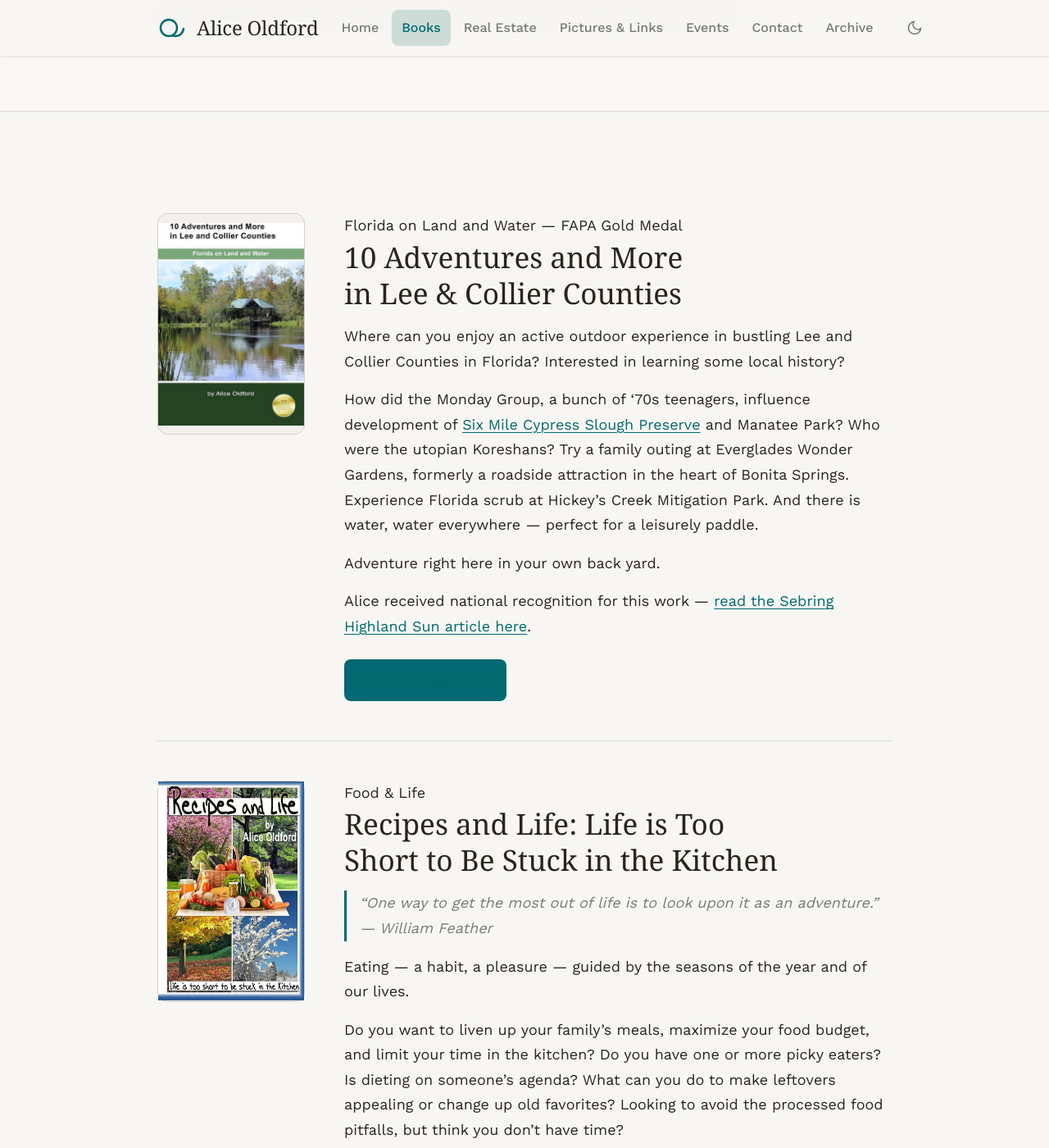
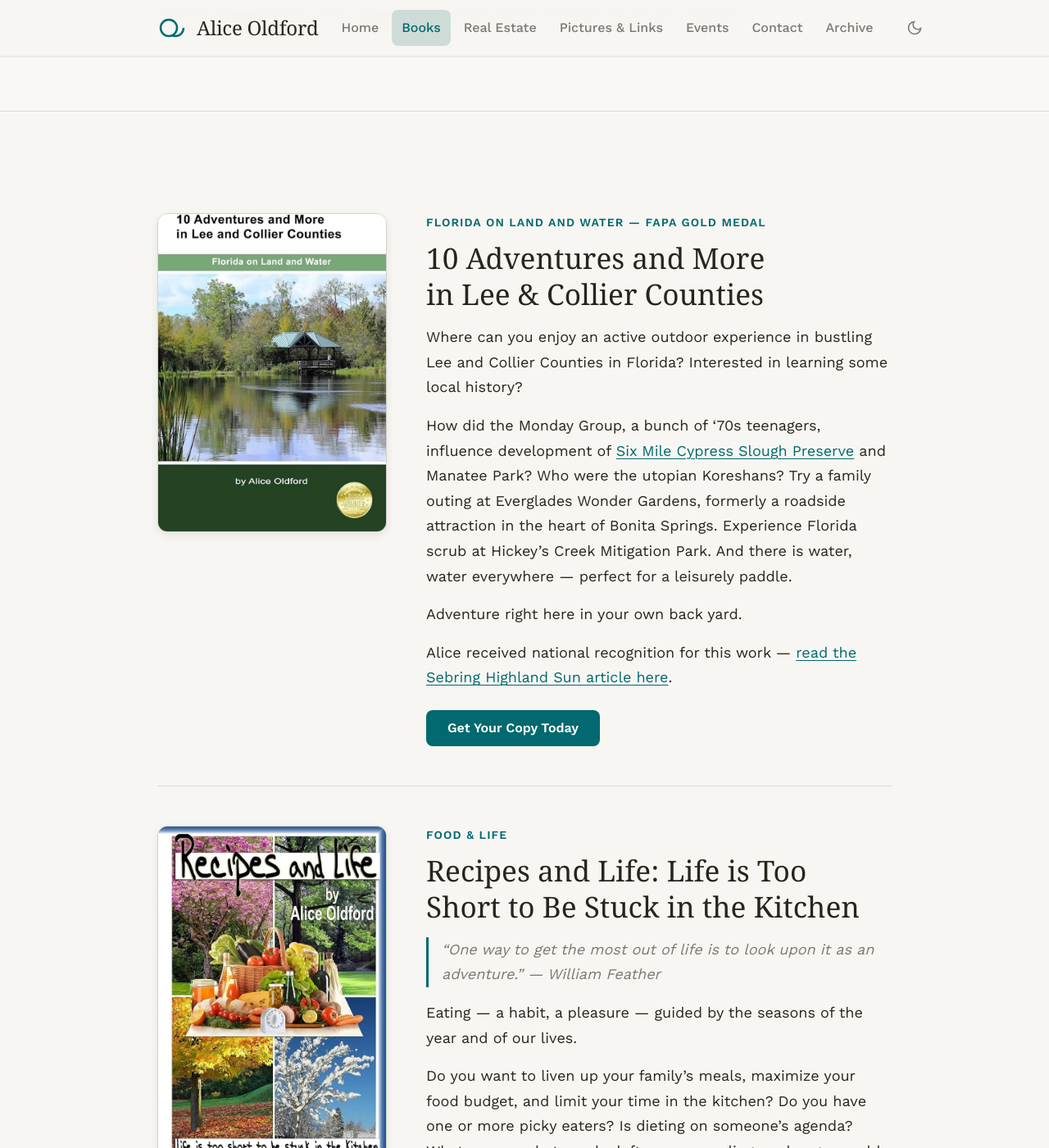
Before and after one commit to stuart-dotcom/aliceoldford.com, a Jekyll site: the page built from books.html, in a window 1280 px wide and 1400 px high, scrolled down 375 px. Shown: the whole window at 82% size. Built offline with Jekyll 4.4.1, drawn with Linux system fonts in a browser that asks for light colours; some web fonts are replaced; some of the changed text lies outside the part shown.

Commit message:
fix(books): larger cover images, correct button text + links, add Amazon author section

```diff
--- a/assets/css/main.css
+++ b/assets/css/main.css
@@ -187,7 +187,6 @@
 .site-footer__nav a { font-size: var(--text-sm); color: var(--color-text-muted); text-decoration: none; }
 .site-footer__nav a:hover { color: var(--color-primary); }
 
-/* ── Bottom bar: copyright left, credit right ─── */
 .site-footer__bottom {
   grid-column: 1 / -1;
   display: flex;
@@ -205,7 +204,6 @@
   color: var(--color-text-faint);
 }
 
-/* ── "Site by — Obsidian Peak Holdings LLC" credit block ── */
 .site-footer__credit {
   display: flex;
   align-items: center;
@@ -213,7 +211,6 @@
   flex-shrink: 0;
 }
 
-/* Plain text label — always visible */
 .site-footer__credit-label {
   font-size: var(--text-xs);
   color: var(--color-text-muted);
@@ -222,7 +219,6 @@
   letter-spacing: 0.01em;
 }
 
-/* Clickable logo link */
 .site-footer__credit-link {
   display: inline-flex;
   align-items: center;
@@ -236,12 +232,6 @@
   box-shadow: 0 0 0 3px oklch(from var(--color-primary) l c h / 0.20);
 }
 
-/*
- * Pill wrapper — clips the PNG into a rounded shape.
- * The logo image is 300×150px (2:1 ratio).
- * We display it at 160×80px — large enough to read clearly,
- * small enough to sit neatly in the footer.
- */
 .site-footer__credit-logo-wrap {
   display: block;
   width: 160px;
@@ -252,10 +242,9 @@
   border: 1px solid oklch(from var(--color-text) l c h / 0.10);
   box-shadow: var(--shadow-sm);
   flex-shrink: 0;
-  padding: 6px 10px; /* breathing room so edges aren't clipped */
-}
-
-/* The image fills the wrapper at its natural ratio */
+  padding: 6px 10px;
+}
+
 .site-footer__credit-logo {
   width: 100%;
   height: 100%;
@@ -271,7 +260,6 @@
     align-items: flex-start;
     gap: var(--space-4);
   }
-  /* Keep the pill a comfortable size on mobile too */
   .site-footer__credit-logo-wrap {
     width: 140px;
     height: 70px;
@@ -282,11 +270,38 @@
 .page-content a { color: var(--color-primary); text-decoration-thickness: 1px; text-underline-offset: 3px; }
 .page-content a:hover { color: var(--color-primary-hover); }
 
-.btn { display: inline-flex; align-items: center; gap: var(--space-2); padding: var(--space-3) var(--space-6); border-radius: var(--radius-md); font-size: var(--text-sm); font-weight: 600; text-decoration: none; cursor: pointer; border: none; min-height: 44px; }
-.btn--primary { background: var(--color-primary); color: var(--color-text-inverse); }
-.btn--primary:hover { background: var(--color-primary-hover); }
-.btn--outline { background: transparent; color: var(--color-primary); border: 1.5px solid var(--color-primary); }
-.btn--outline:hover { background: var(--color-primary-highlight); }
+/* Buttons — color must be explicit so .page-content a never overrides them */
+.btn {
+  display: inline-flex;
+  align-items: center;
+  gap: var(--space-2);
+  padding: var(--space-3) var(--space-6);
+  border-radius: var(--radius-md);
+  font-size: var(--text-sm);
+  font-weight: 600;
+  text-decoration: none;
+  cursor: pointer;
+  border: none;
+  min-height: 44px;
+  line-height: 1;
+}
+.btn--primary {
+  background: var(--color-primary);
+  color: #ffffff !important;   /* override .page-content a colour inheritance */
+  border: 2px solid transparent;
+}
+.btn--primary:hover {
+  background: var(--color-primary-hover);
+  color: #ffffff !important;
+}
+.btn--outline {
+  background: transparent;
+  color: var(--color-primary) !important;
+  border: 1.5px solid var(--color-primary);
+}
+.btn--outline:hover {
+  background: var(--color-primary-highlight);
+}
 
 .card { background: var(--color-surface); border: 1px solid oklch(from var(--color-text) l c h / 0.08); border-radius: var(--radius-lg); padding: var(--space-6); box-shadow: var(--shadow-sm); }
 .card__title { font-family: var(--font-display); font-size: var(--text-xl); margin-bottom: var(--space-2); }
@@ -314,8 +329,6 @@
   color: var(--color-primary);
   margin-bottom: var(--space-3);
 }
-
-/* ── HERO (full-bleed photo + overlay) ─────────────────────── */
 
 .home-hero {
   position: relative;
@@ -408,7 +421,7 @@
 
 .home-hero__overlay .btn--primary {
   background: #ffffff;
-  color: #0f3638;
+  color: #0f3638 !important;
   border: 2px solid #ffffff;
 }
 
@@ -419,7 +432,7 @@
 
 .home-hero__overlay .btn--outline {
   border: 2px solid #ffffff;
-  color: #ffffff;
+  color: #ffffff !important;
   background: transparent;
 }
 
@@ -451,8 +464,6 @@
     margin-bottom: var(--space-5);
   }
 }
-
-/* ── ABOUT ─────────────────────────────────────────────────── */
 
 .home-about {
   padding-block: clamp(var(--space-12), 8vw, var(--space-20));
@@ -492,8 +503,6 @@
   }
 }
 
-/* ── FEATURED BOOK ─────────────────────────────────────────── */
-
 .home-books {
   padding-block: clamp(var(--space-10), 6vw, var(--space-16));
   background: var(--color-surface);
@@ -543,8 +552,6 @@
   }
 }
 
-/* ── REAL ESTATE CTA STRIP ─────────────────────────────────── */
-
 .home-realestate {
   background: var(--color-primary);
   padding-block: clamp(var(--space-10), 6vw, var(--space-16));
@@ -576,14 +583,12 @@
 .home-realestate__cta {
   flex-shrink: 0;
   border-color: var(--color-text-inverse);
-  color: var(--color-text-inverse);
+  color: var(--color-text-inverse) !important;
 }
 
 .home-realestate__cta:hover {
   background: oklch(from var(--color-text-inverse) l c h / 0.15);
 }
-
-/* ── QUICK LINKS ───────────────────────────────────────────── */
 
 .home-links {
   padding-block: clamp(var(--space-12), 8vw, var(--space-20));
@@ -627,26 +632,35 @@
 
 .book-entry {
   display: grid;
-  grid-template-columns: 180px 1fr;
-  gap: clamp(var(--space-6), 4vw, var(--space-12));
+  grid-template-columns: 280px 1fr;
+  gap: clamp(var(--space-8), 4vw, var(--space-12));
   padding-block: clamp(var(--space-8), 5vw, var(--space-12));
   align-items: start;
 }
 
+/* Cover wrap: fixed width so sticky positioning works correctly;
+   overflow:hidden + border-radius clip the image into a card shape */
 .book-entry__cover-wrap {
-  aspect-ratio: 2 / 3;
-  background: var(--color-surface-offset);
+  width: 280px;
   border-radius: var(--radius-lg);
+  overflow: hidden;
   border: 1px solid var(--color-border);
-  display: flex;
-  align-items: center;
-  justify-content: center;
-  color: var(--color-text-faint);
+  box-shadow: var(--shadow-md);
   position: sticky;
   top: calc(var(--space-16) + var(--space-4));
-}
-
-.book-entry__meta {
+  background: var(--color-surface-offset);
+  flex-shrink: 0;
+}
+
+/* Image fills the wrapper at its natural aspect ratio */
+.book-entry__cover-img {
+  width: 100%;
+  height: auto;
+  display: block;
+  object-fit: cover;
+}
+
+.book-entry__series {
   font-size: var(--text-xs);
   font-weight: 600;
   letter-spacing: 0.08em;
@@ -715,6 +729,50 @@
   margin: 0;
 }
 
+/* ── Amazon Author Page strip ──────────────────────────────── */
+.book-amazon-author {
+  padding-block: clamp(var(--space-10), 6vw, var(--space-16));
+  background: var(--color-surface);
+  border-radius: var(--radius-xl);
+  margin-block: var(--space-2);
+}
+
+.book-amazon-author__inner {
+  display: flex;
+  align-items: center;
+  justify-content: space-between;
+  gap: var(--space-8);
+  flex-wrap: wrap;
+  padding-inline: clamp(var(--space-6), 4vw, var(--space-12));
+}
+
+.book-amazon-author__title {
+  font-family: var(--font-display);
+  font-size: var(--text-xl);
+  font-weight: 400;
+  margin-bottom: var(--space-2);
+  color: var(--color-text);
+}
+
+.book-amazon-author__body {
+  font-size: var(--text-base);
+  color: var(--color-text-muted);
+  max-width: 52ch;
+}
+
+.book-amazon-author__btn {
+  flex-shrink: 0;
+  white-space: nowrap;
+}
+
+@media (max-width: 640px) {
+  .book-amazon-author__inner {
+    flex-direction: column;
+    align-items: flex-start;
+  }
+}
+
+/* Stockists + affiliations */
 .books-contact-strip {
   background: var(--color-surface);
   border-top: 1px solid var(--color-divider);
@@ -741,13 +799,15 @@
   flex-shrink: 0;
 }
 
-@media (max-width: 600px) {
+/* Responsive: stack to single column on mobile */
+@media (max-width: 640px) {
   .book-entry {
     grid-template-columns: 1fr;
   }
 
   .book-entry__cover-wrap {
-    max-width: 140px;
+    width: 100%;
+    max-width: 220px;
     position: static;
   }
 }
--- a/books.html
+++ b/books.html
@@ -30,8 +30,8 @@
         <img
           src="{{ site.baseurl }}/assets/images/10_Adventures_Front_Cover.jpg"
           alt="Front cover of 10 Adventures and More in Lee and Collier Counties, FAPA Gold Medal winner"
-          width="180"
-          height="270"
+          width="280"
+          height="420"
           loading="lazy"
           decoding="async"
           class="book-entry__cover-img"
@@ -65,7 +65,8 @@
              class="btn btn--primary"
              target="_blank"
              rel="noopener noreferrer sponsored"
-             aria-label="Get your copy of 10 Adventures and More in Lee and Collier Counties on Amazon">Get Your Copy Now</a>
+             aria-label="Get your copy of 10 Adventures and More in Lee and Collier Counties on Amazon"
+          >Get Your Copy Today</a>
         </div>
       </div>
     </article>
@@ -78,8 +79,8 @@
         <img
           src="{{ site.baseurl }}/assets/images/Recipes_And_Life.jpg"
           alt="Front cover of Recipes and Life: Life is Too Short to Be Stuck in the Kitchen by Alice Oldford"
-          width="180"
-          height="270"
+          width="280"
+          height="420"
           loading="lazy"
           decoding="async"
           class="book-entry__cover-img"
@@ -121,7 +122,8 @@
              class="btn btn--primary"
              target="_blank"
              rel="noopener noreferrer sponsored"
-             aria-label="Get your copy of Recipes and Life on Amazon">Get Your Copy Now</a>
+             aria-label="Get your copy of Recipes and Life on Amazon"
+          >Get Your Copy Today</a>
         </div>
       </div>
     </article>
@@ -134,8 +136,8 @@
         <img
           src="{{ site.baseurl }}/assets/images/You_Can_Get_There_From_Here.jpg"
           alt="Front cover of You Can Get There from Here: Hiking Hunterdon County Trails by Alice Oldford and Sue Dziamara"
-          width="180"
-          height="270"
+          width="280"
+          height="420"
           loading="lazy"
           decoding="async"
           class="book-entry__cover-img"
@@ -176,11 +178,12 @@
           </p>
         </div>
         <div class="book-entry__actions">
-          <a href="https://www.amazon.com/s?i=stripbooks&rh=p_27%3AAlice%2BOldford&s=relevancerank&_encoding=UTF8&ref=ntt_athr_dp_sr_1"
+          <a href="https://www.amazon.com/You-Can-Get-There-Here/dp/1440158592?ref_=ast_author_dp&th=1&psc=1"
              class="btn btn--primary"
              target="_blank"
              rel="noopener noreferrer sponsored"
-             aria-label="Get your copy of You Can Get There from Here on Amazon">Get Your Copy Now</a>
+             aria-label="Get your copy of You Can Get There from Here on Amazon"
+          >Get Your Copy Today</a>
         </div>
       </div>
     </article>
@@ -193,8 +196,8 @@
         <img
           src="{{ site.baseurl }}/assets/images/Hunterdon_County_And_Beyond.jpg"
           alt="Front cover of You Can Get There from Here Too: Hiking NJ Trails, Hunterdon County and Beyond by Alice Oldford"
-          width="180"
-          height="270"
+          width="280"
+          height="420"
           loading="lazy"
           decoding="async"
           class="book-entry__cover-img"
@@ -223,14 +226,36 @@
           </p>
         </div>
         <div class="book-entry__actions">
-          <a href="https://www.amazon.com/s?i=stripbooks&rh=p_27%3AAlice%2BOldford&s=relevancerank&_encoding=UTF8&ref=ntt_athr_dp_sr_1"
+          <a href="https://www.amazon.com/Hiking-Trails-Hunterdon-County-Beyond-ebook/dp/B009YALR72?ref_=ast_author_dp&th=1&psc=1"
              class="btn btn--primary"
              target="_blank"
              rel="noopener noreferrer sponsored"
-             aria-label="Get your copy of You Can Get There from Here Too on Amazon">Get Your Copy Now</a>
+             aria-label="Get your copy of You Can Get There from Here Too on Amazon"
+          >Get Your Copy Today</a>
         </div>
       </div>
     </article>
+
+    <hr class="book-divider">
+
+    <!-- ── AMAZON AUTHOR PAGE ─────────────────────────────── -->
+    <div class="book-amazon-author">
+      <div class="book-amazon-author__inner">
+        <div class="book-amazon-author__text">
+          <h2 class="book-amazon-author__title">All of Alice&rsquo;s Books on Amazon</h2>
+          <p class="book-amazon-author__body">
+            Visit Alice&rsquo;s Amazon Author page to browse her complete catalogue, read
+            reader reviews, and find the edition that is right for you.
+          </p>
+        </div>
+        <a href="https://www.amazon.com/stores/author/B00HG1Q9CO/about?_encoding=UTF8&ref_=aufs_ap_ahdr_dsk_aa"
+           class="btn btn--primary book-amazon-author__btn"
+           target="_blank"
+           rel="noopener noreferrer sponsored"
+           aria-label="Visit Alice Oldford's Amazon Author page"
+        >Visit Author Page on Amazon</a>
+      </div>
+    </div>
 
     <hr class="book-divider">
 
```
